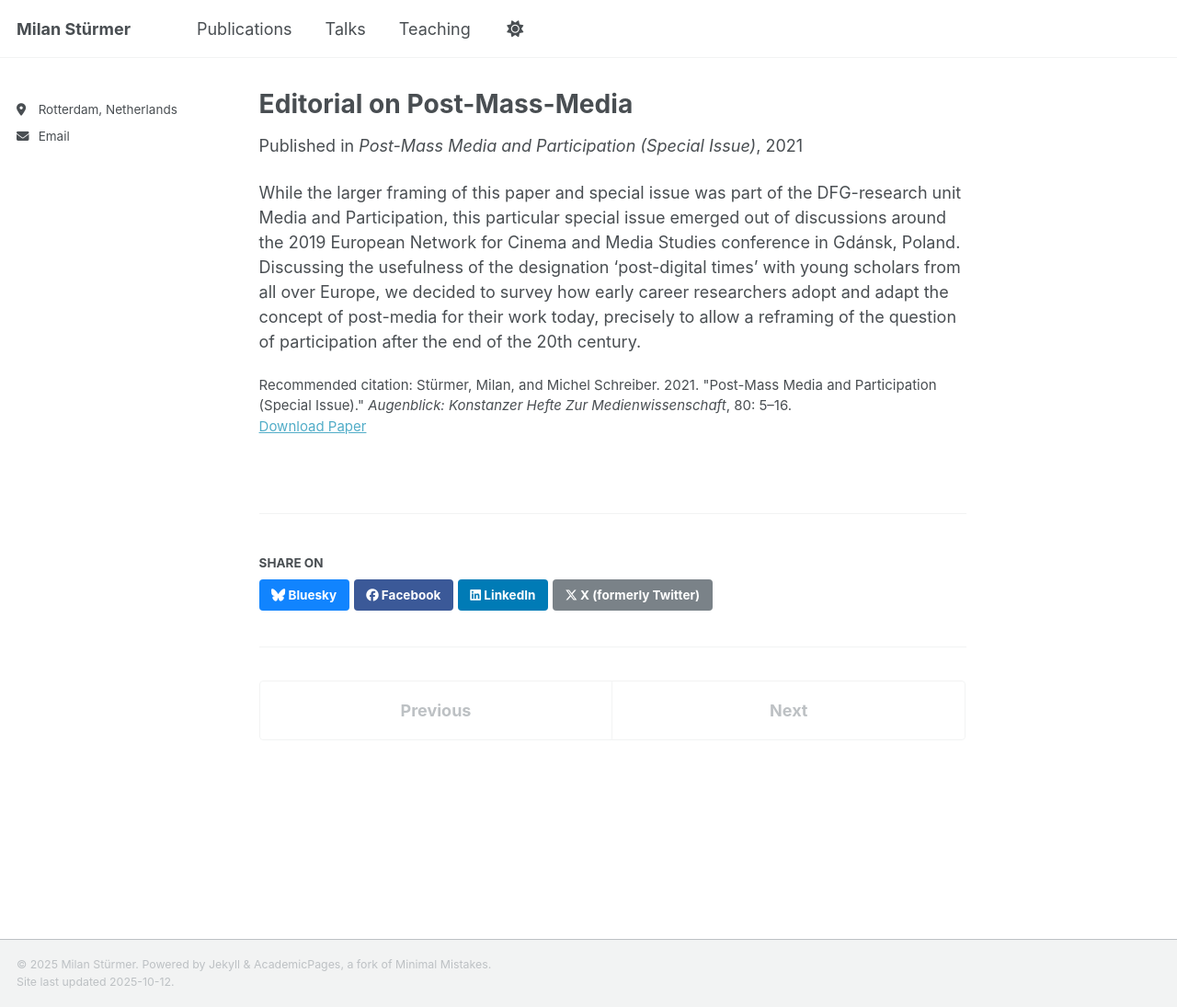
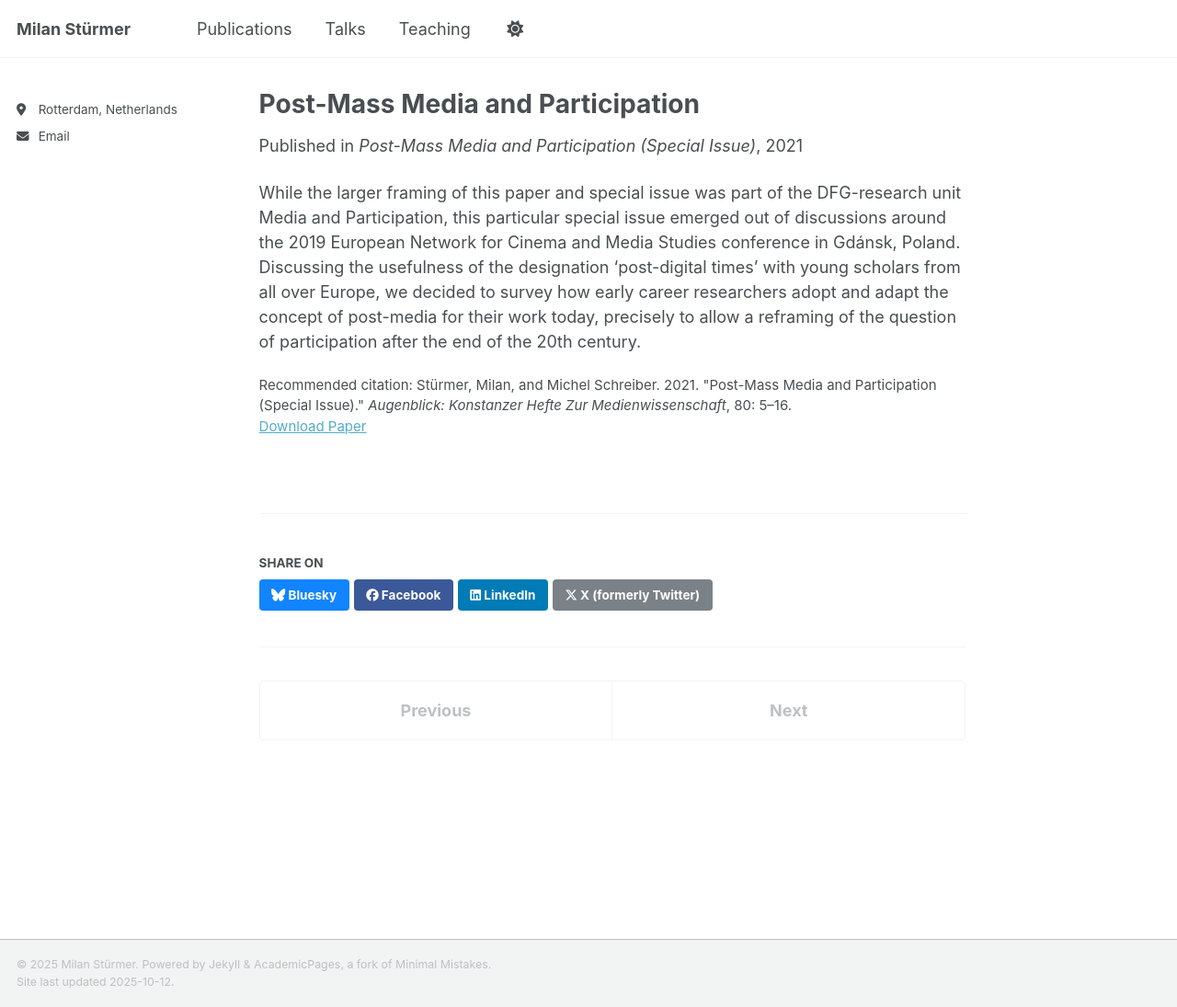
Before and after one commit to milanstuermer/milanstuermer.github.io, a Jekyll site: the page built from _publications/2021-post-mass-media.md, in a window 1280 px wide and 1095 px high. Shown: the whole window at 92% size. Built offline with Jekyll 4.4.1, drawn with Linux system fonts in a browser that asks for light colours; a script that is not in the unit is left out.

Commit message:
Update 2021-post-mass-media.md

```diff
--- a/_publications/2021-post-mass-media.md
+++ b/_publications/2021-post-mass-media.md
@@ -1,5 +1,5 @@
 ---
-title: "Editorial on Post-Mass-Media"
+title: "Post-Mass Media and Participation"
 collection: publications
 category: paper
 permalink: /publication/2021-post-mass-media
```
